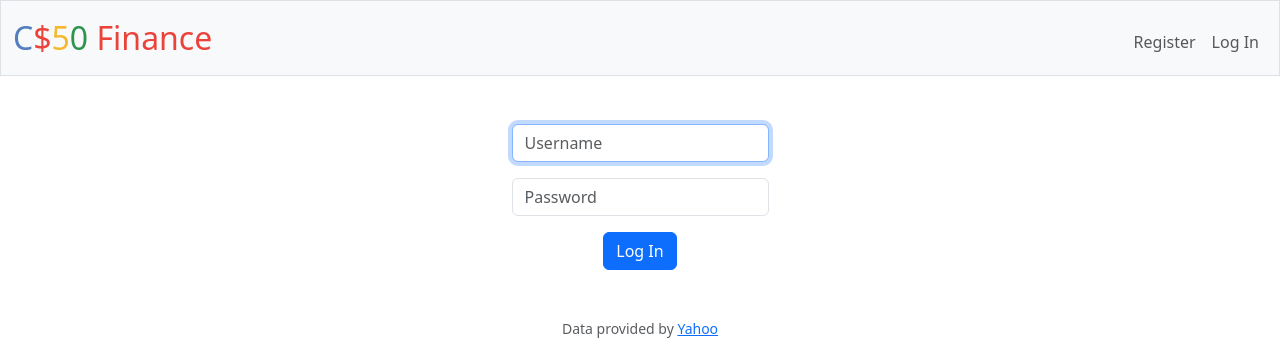
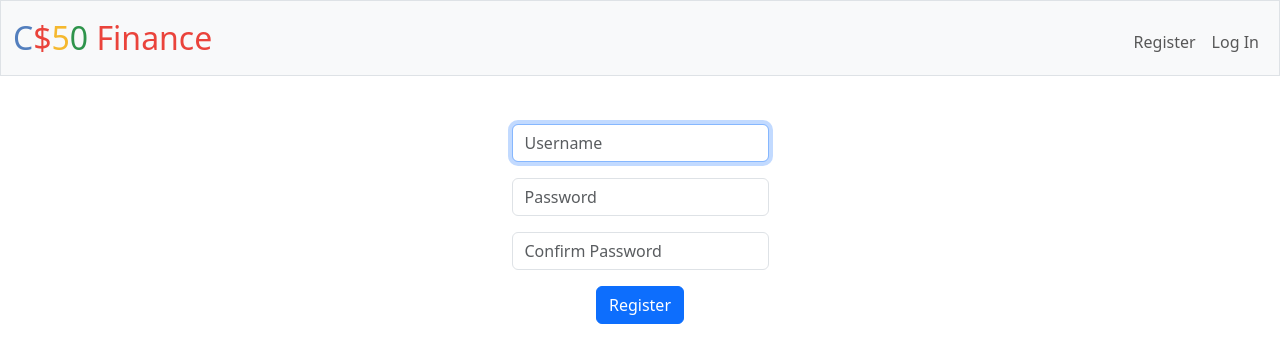
Before and after one commit to Ahsan-Siddiqi/Harvard-CS50, a Flask app: template finance/templates/register.html in a window 1280 px wide. Shown: the top 352 px of the page. Run offline with Flask 3, Linux system fonts and the light colour scheme; the template is opened without the code that fills it, so the values that code supplies are empty; some libraries are stand-ins or nearby versions.

Commit message:
Wed, Jul 10, 2024, 8:30 PM -04:00

```diff
--- a/finance/templates/register.html
+++ b/finance/templates/register.html
@@ -12,6 +12,9 @@
         <div class="mb-3">
             <input class="form-control mx-auto w-auto" name="password" placeholder="Password" type="password">
         </div>
-        <button class="btn btn-primary" type="submit">Log In</button>
+        <div class="mb-3">
+            <input class="form-control mx-auto w-auto" name="confirmPass" placeholder="Confirm Password" type="confirmPass">
+        </div>
+        <button class="btn btn-primary" type="submit">Register</button>
     </form>
 {% endblock %}
```
